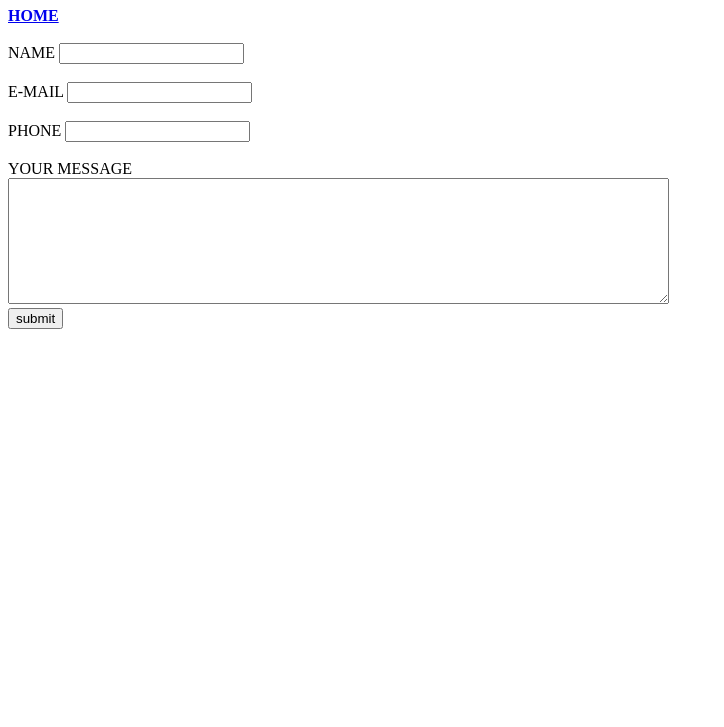
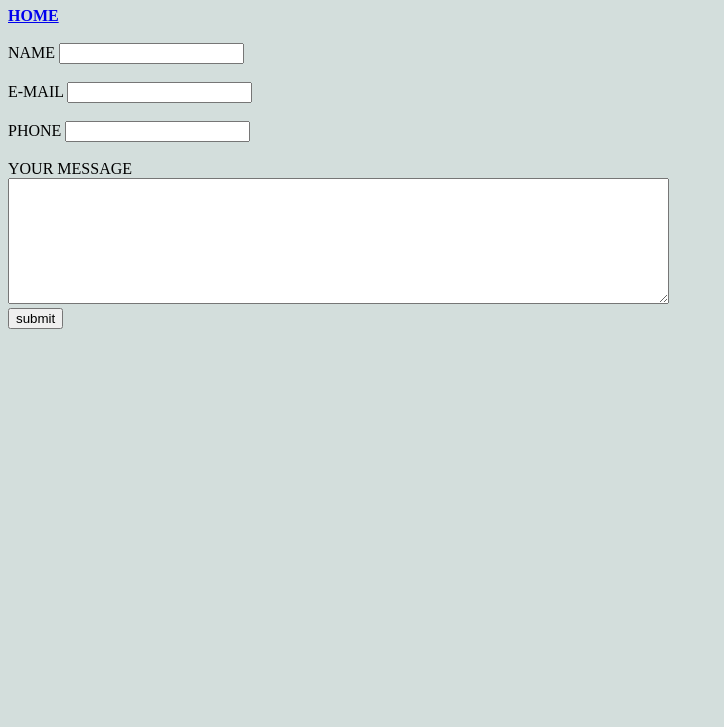
Before and after one commit to haider5151/wd, a plain HTML site: page contact.html in a window 1280 px wide. Shown: the part 73-800 px from the top of the page, without its empty margins (0-724 px from the left). Drawn offline with Linux system fonts and the light colour scheme.

Commit message:
Update contact.html

```diff
--- a/contact.html
+++ b/contact.html
@@ -4,7 +4,7 @@
     <meta charset="utf-8">
     <title></title>
   </head>
-  <body>
+  <body style="background-color: #D3DEDC";>
     <h1>Contact Us</h1>
     <b><a href="index.html">HOME</a></b>
     <br>
```
